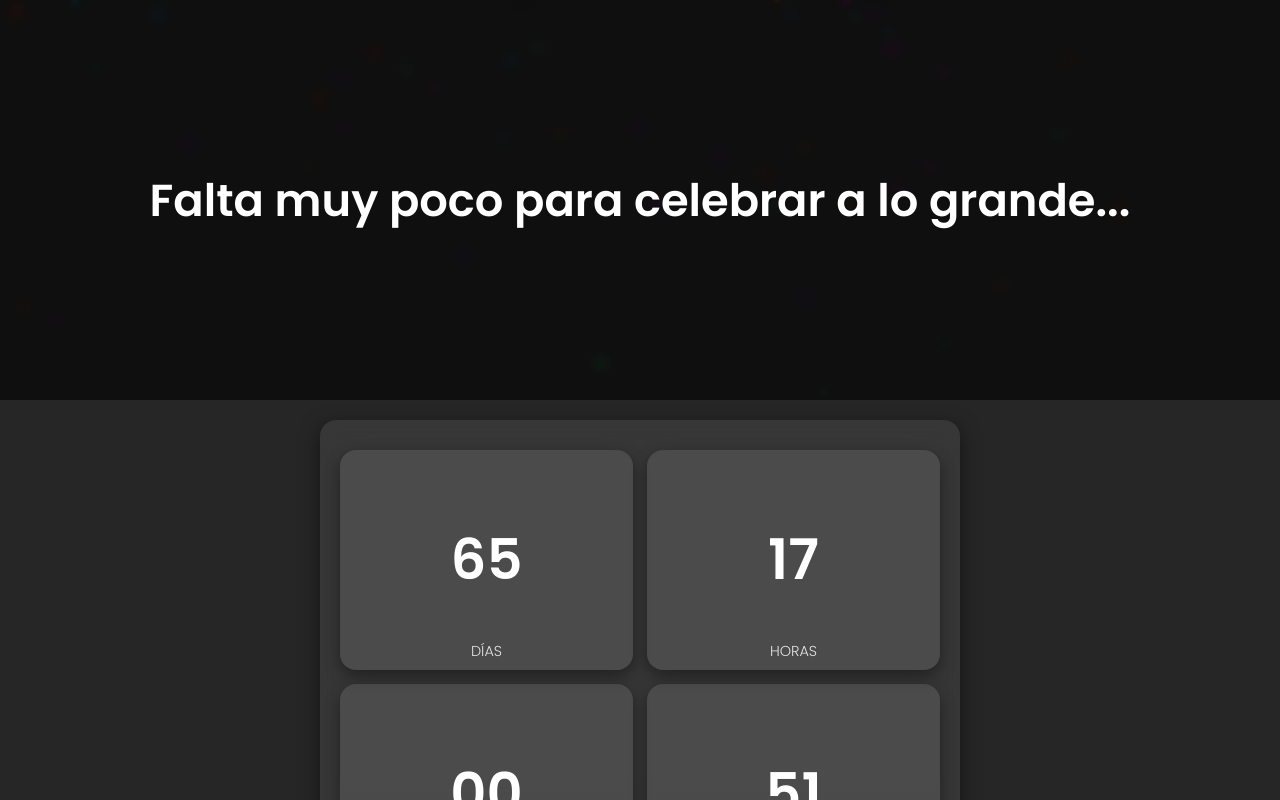
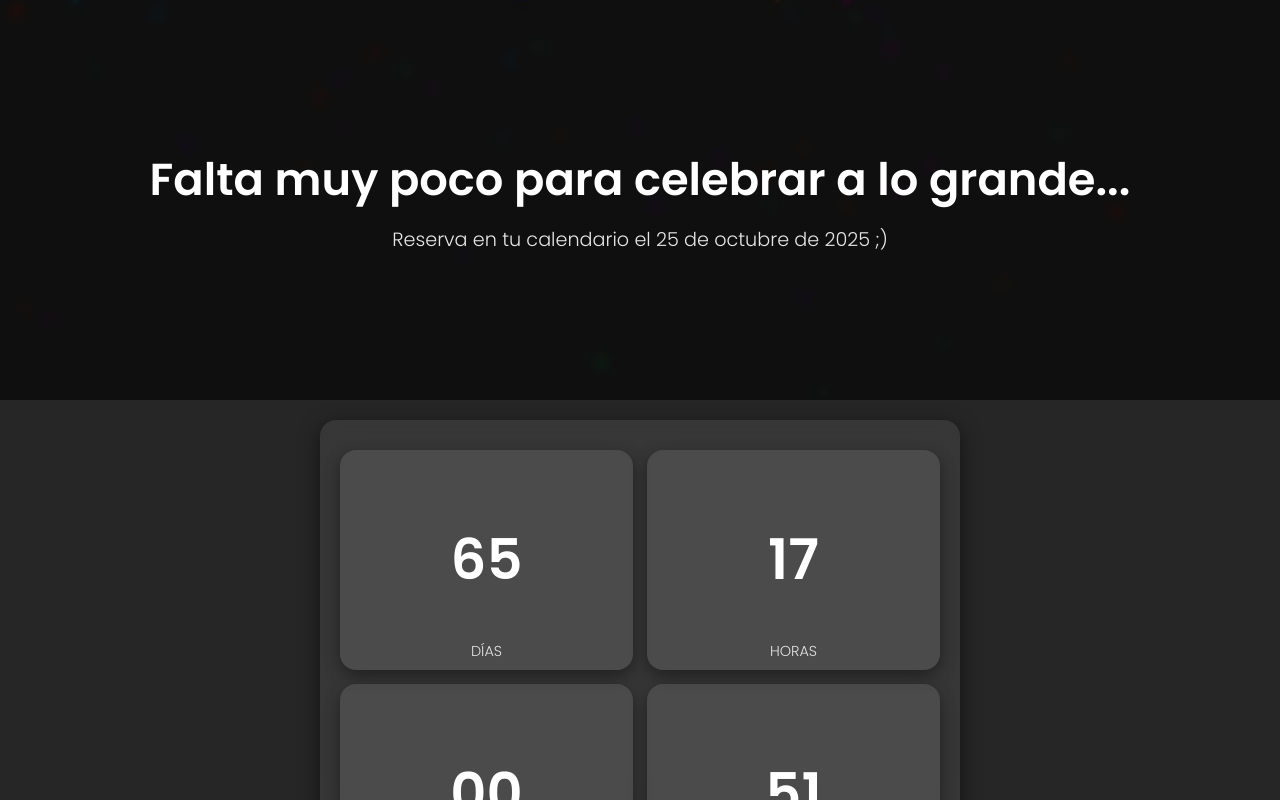
Before and after one commit to neovaro/mystery-event, a plain HTML site: page countdown.html in a window 1280 px wide. Drawn offline with Linux system fonts and the light colour scheme.

Commit message:
countdown

```diff
--- a/countdown.html
+++ b/countdown.html
@@ -129,6 +129,7 @@
 
   <header class="hero">
     <h1>Falta muy poco para celebrar a lo grande...</h1>
+    <p>Reserva en tu calendario el 25 de octubre de 2025 ;)</p>
   </header>
 
   <section class="card" aria-label="Cuenta atrás hacia la fecha del evento">
```
